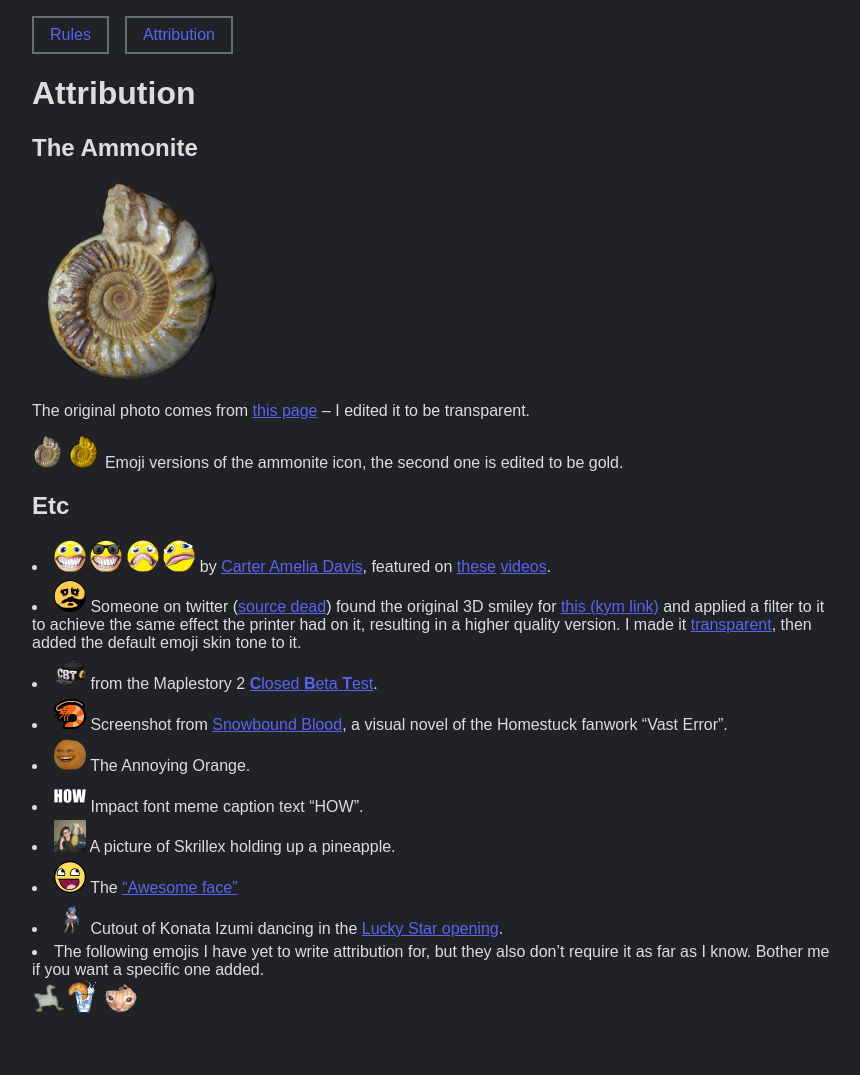
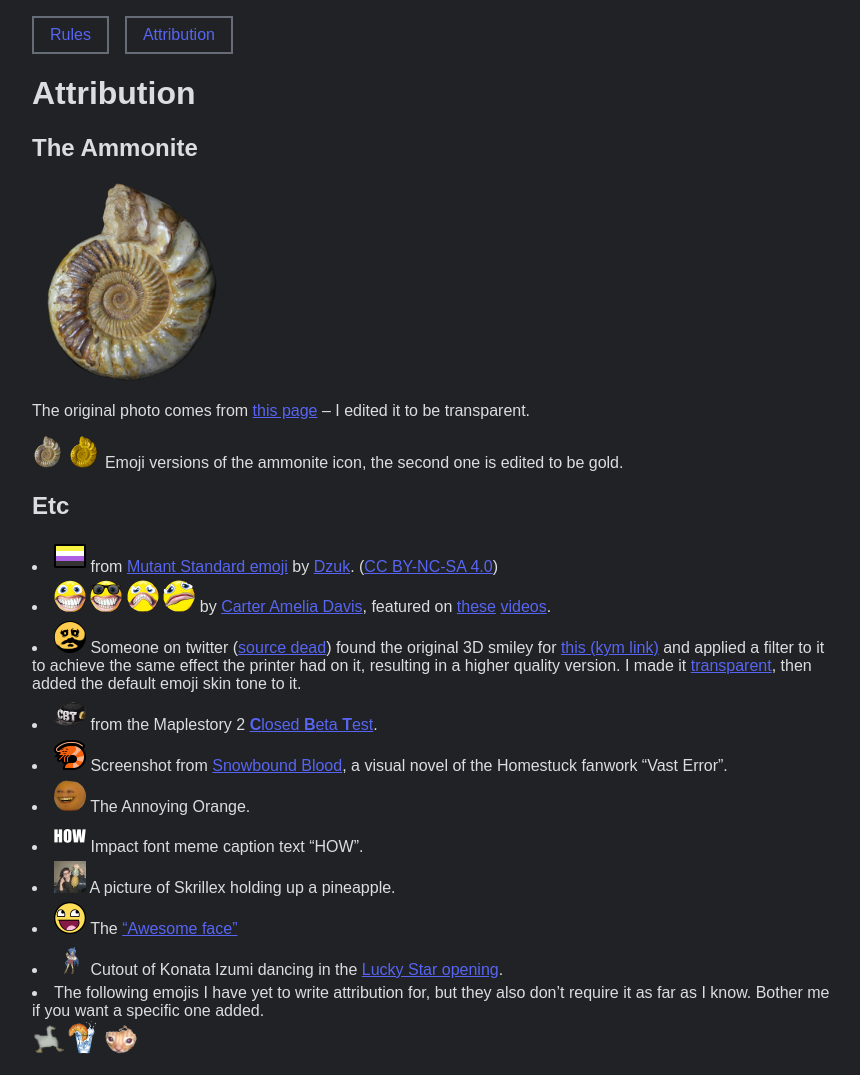
Before and after one commit to chitinlink/ammonite, a Jekyll site: the page built from attribution.md, in a window 1280 px wide. Shown: the whole page, without its empty margins (208-1068 px from the left). Built offline with Jekyll 4.4.1, drawn with Linux system fonts in a browser that asks for light colours; before the commit the page ends 1034 px from its top, so only the background shows below that.

Commit message:
add nonbinary_flag

```diff
--- a/attribution.md
+++ b/attribution.md
@@ -15,6 +15,7 @@ The original photo comes from [this page](https://www.fossilera.com/fossils/13-w
 
 ## Etc
 
+* {% include emoji.html e="nonbinary_flag" %} from [Mutant Standard emoji](https://mutant.tech) by [Dzuk](https://dzuk.zone/). ([CC BY-NC-SA 4.0](https://creativecommons.org/licenses/by-nc-sa/4.0/))
 * {% include emoji.html e="friendyhappy" %} {% include emoji.html e="friendycool" %} {% include emoji.html e="friendysad" %} {% include emoji.html e="friendysuffering" %} by [Carter Amelia Davis](https://twitter.com/sweetstench/status/1375883914246381571), featured on [these](https://www.youtube.com/watch?v=1-ir1Hus3ic) [videos](https://www.youtube.com/watch?v=KfcRNFmsmuY).
 * {% include emoji.html e="husk" %} Someone on twitter ([source dead](https://twitter.com/lauramariehart/status/1271484942887813124)) found the original 3D smiley for [this (kym link)](https://knowyourmeme.com/photos/1027831-reaction-images) and applied a filter to it to achieve the same effect the printer had on it, resulting in a higher quality version. I made it [transparent](https://cdn.discordapp.com/attachments/880468064481722490/999437968609640448/husk_transparent.png), then added the default emoji skin tone to it.
 * {% include emoji.html e="cbt" %} from the Maplestory 2 [**C**losed **B**eta **T**est](https://orangemushroom.net/2015/01/20/maplestory-2-cbt-begins-tonight/).
```
Also changed, not shown: assets/emoji/nonbinary_flag.png (added).
